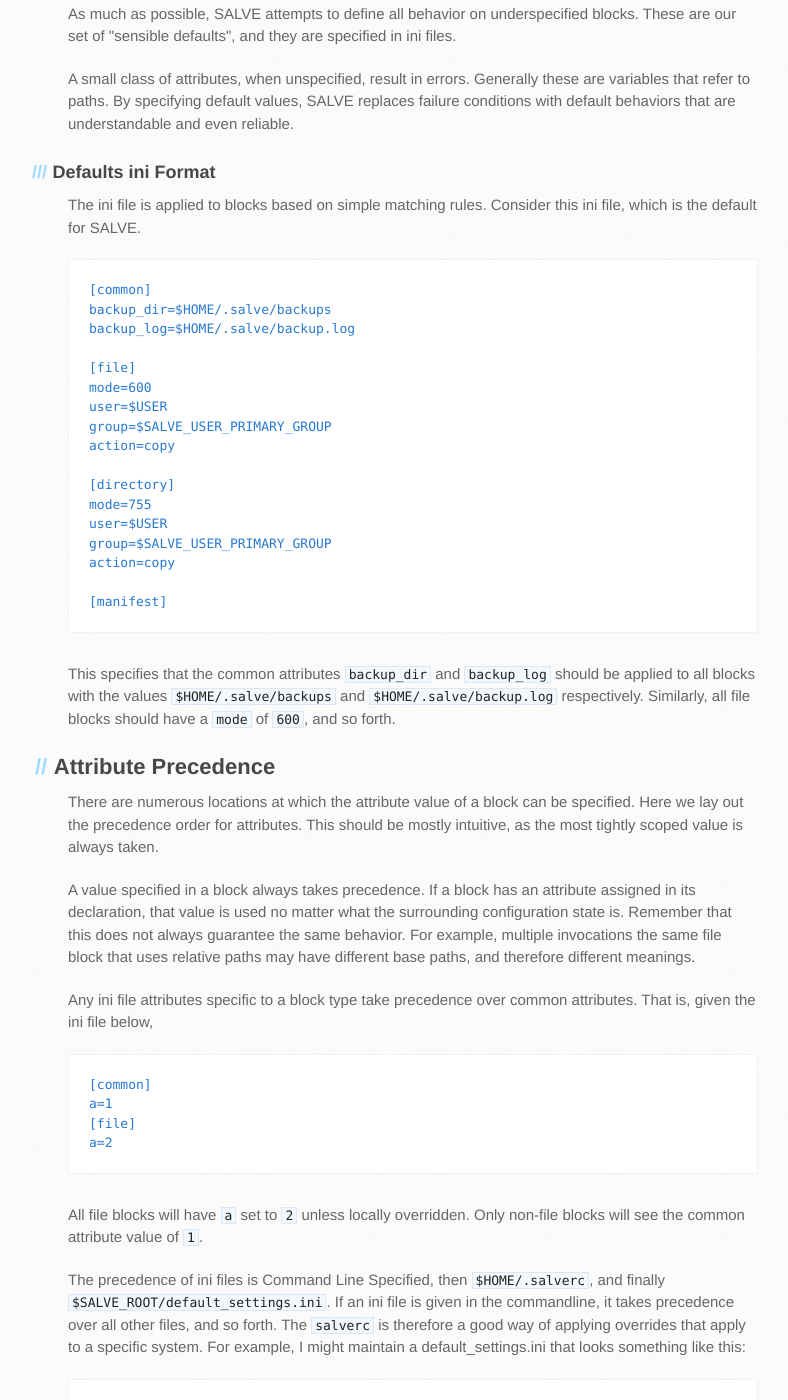
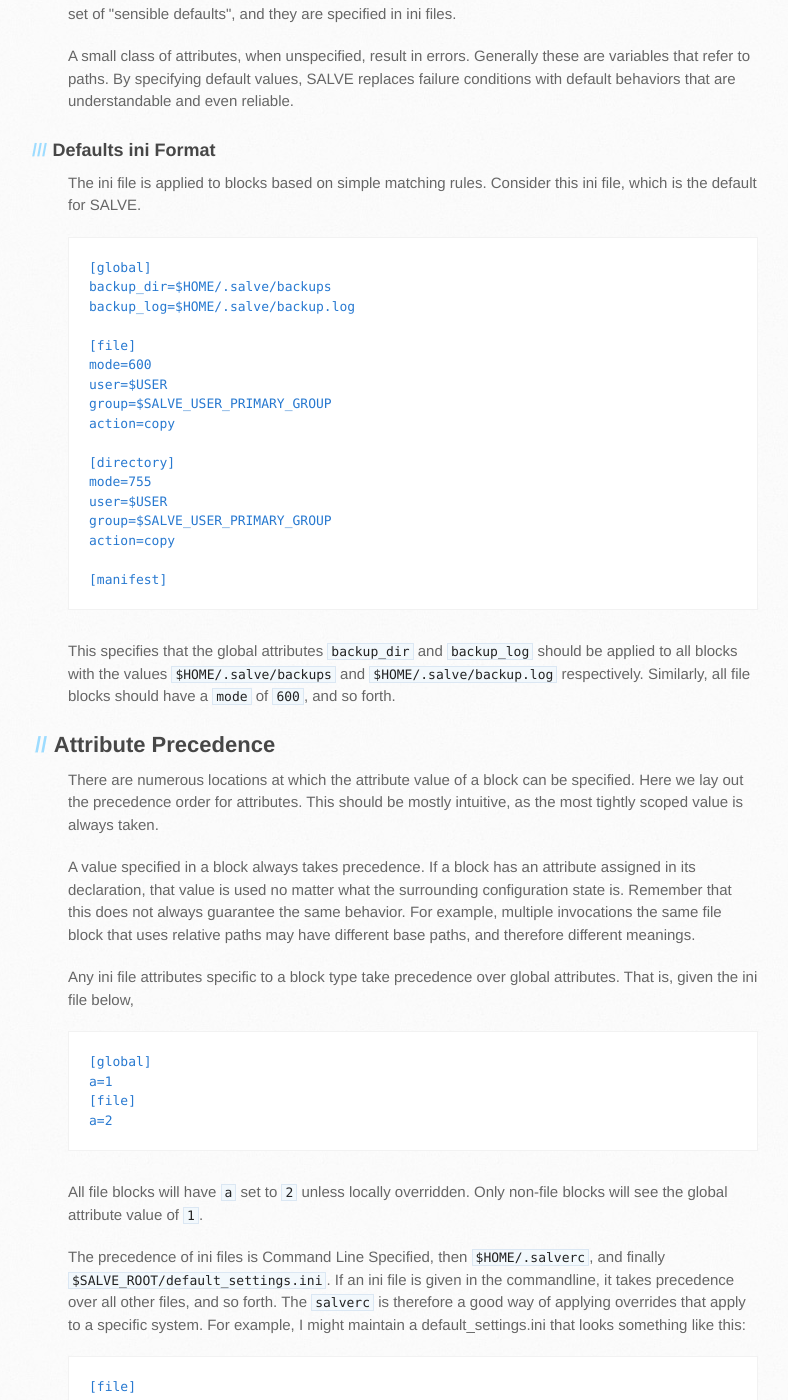
Before and after one commit to sirosen/salve.sirosen.net, a Jekyll site: the page built from lang.html, in a window 1280 px wide and 1400 px high, scrolled down 5613 px. Shown: the whole window, without its empty margins (102-890 px from the left). Built offline with Jekyll 4.4.1, drawn with Linux system fonts in a browser that asks for light colours; some web fonts are replaced; some of the changed text lies outside the part shown.

Commit message:
Updated to global attrs and subcommand CLI.

```diff
--- a/lang.html
+++ b/lang.html
@@ -250,11 +250,10 @@
 The path to the file to which backup actions are logged (date, hash, full path to file)</p></li>
 </ul>
 
-<h2><a name="common-attributes" class="anchor" href="#common-attributes"><span class="octicon octicon-link"></span></a>Common Attributes</h2>
+<h2><a name="global-attributes" class="anchor" href="#global-attributes"><span class="octicon octicon-link"></span></a>Global Attributes</h2>
 
-<p>Common attributes are attributes shared by all blocks.
-They are specified in the default settings, and apply to all blocks uniformly.
-A future feature on the roadmap is the ability of a manifest block to specify overrides to common attributes for its descendants.</p>
+<p>Global attributes are attributes shared by all blocks.
+They are specified in the default settings, and apply to all blocks uniformly.</p>
 
 
 <h2><a name="sensible-defaults" class="anchor" href="#sensible-defaults"><span class="octicon octicon-link"></span></a>Sensible Defaults</h2>
@@ -271,7 +270,7 @@
 <p>The ini file is applied to blocks based on simple matching rules.
 Consider this ini file, which is the default for SALVE.</p>
 
-<pre><code>[common]
+<pre><code>[global]
 backup_dir=$HOME/.salve/backups
 backup_log=$HOME/.salve/backup.log
 
@@ -290,7 +289,7 @@
 [manifest]
 </code></pre>
 
-<p>This specifies that the common attributes <code>backup_dir</code> and <code>backup_log</code> should be applied to all blocks with the values <code>$HOME/.salve/backups</code> and <code>$HOME/.salve/backup.log</code> respectively.
+<p>This specifies that the global attributes <code>backup_dir</code> and <code>backup_log</code> should be applied to all blocks with the values <code>$HOME/.salve/backups</code> and <code>$HOME/.salve/backup.log</code> respectively.
 Similarly, all file blocks should have a <code>mode</code> of <code>600</code>, and so forth.</p>
 
 
@@ -305,17 +304,17 @@
 Remember that this does not always guarantee the same behavior.
 For example, multiple invocations the same file block that uses relative paths may have different base paths, and therefore different meanings.</p>
 
-<p>Any ini file attributes specific to a block type take precedence over common attributes.
+<p>Any ini file attributes specific to a block type take precedence over global attributes.
 That is, given the ini file below,</p>
 
-<pre><code>[common]
+<pre><code>[global]
 a=1
 [file]
 a=2
 </code></pre>
 
 <p>All file blocks will have <code>a</code> set to <code>2</code> unless locally overridden.
-Only non-file blocks will see the common attribute value of <code>1</code>.</p>
+Only non-file blocks will see the global attribute value of <code>1</code>.</p>
 
 <p>The precedence of ini files is Command Line Specified, then <code>$HOME/.salverc</code>, and finally <code>$SALVE_ROOT/default_settings.ini</code>.
 If an ini file is given in the commandline, it takes precedence over all other files, and so forth.
--- a/quickstart.html
+++ b/quickstart.html
@@ -70,7 +70,7 @@
 On a machine that you want to deploy your managed bashrc to, ensure that you have python 2.7 or later and run</p>
 
 <pre><code>git clone https://my-remote/my-config
-./my-config/salve.py my-config/bash.manifest</code></pre>
+./my-config/salve.py deploy -m my-config/bash.manifest</code></pre>
 
 <p>SALVE will take care of the rest.
 If you ever need to recover from the backups, they should be located in <code>$HOME/.salve/backups</code> and logged in <code>$HOME/.salve/backup.log</code>.</p>
```
Also changed, not shown: examples.html (+4 -4 lines).
